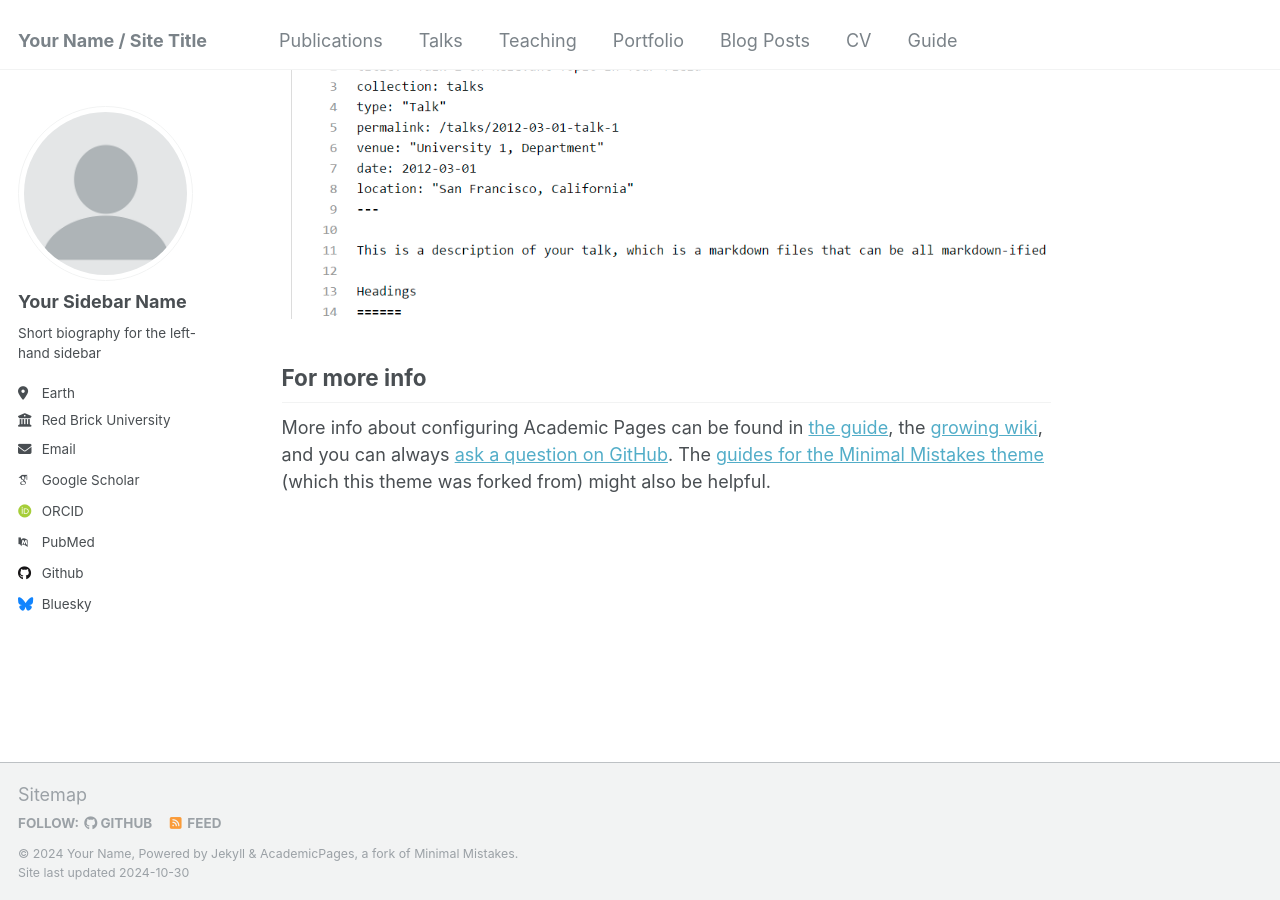
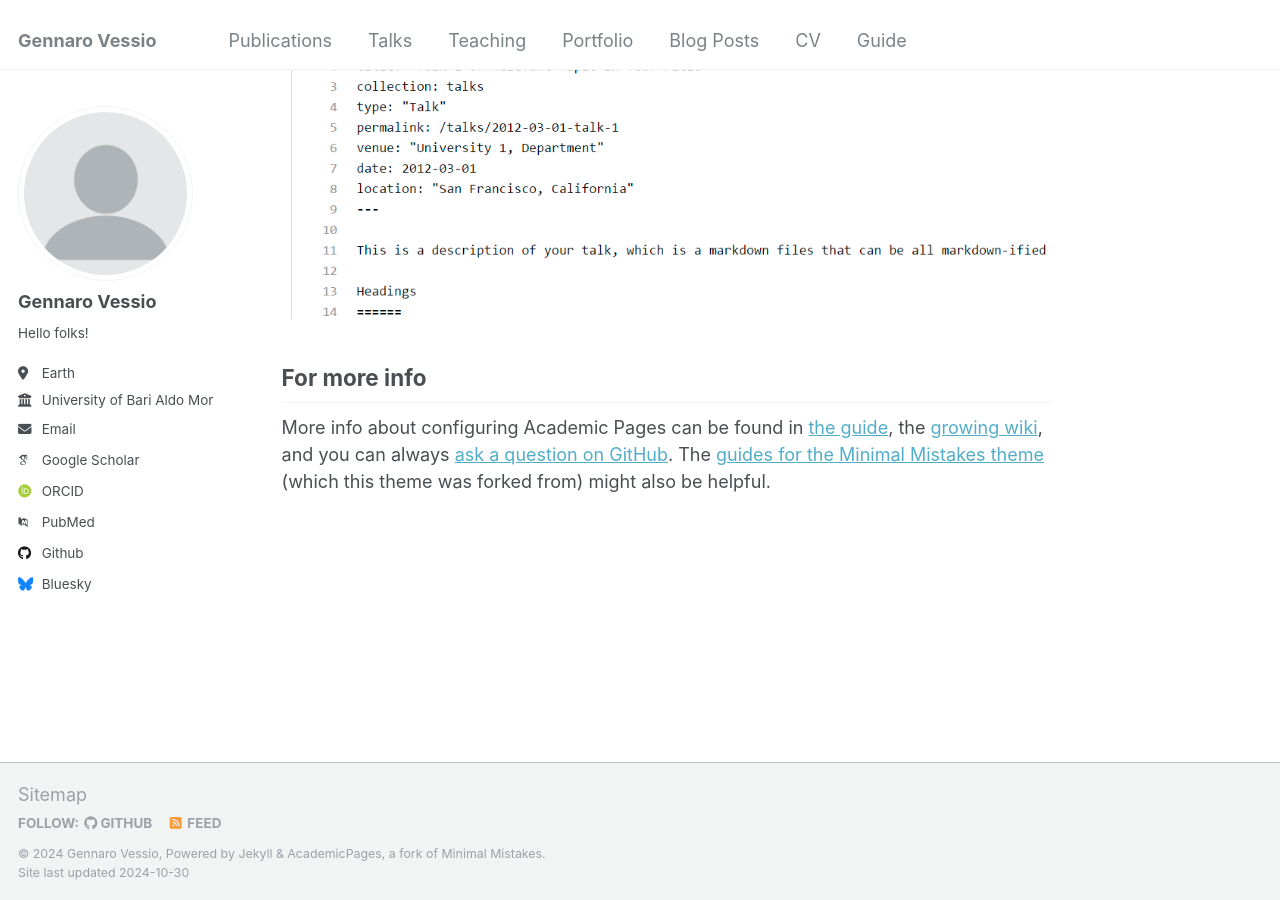
Before and after one commit to gvessio/gvessio.github.io, a Jekyll site: the page built from _pages/about.md, in a window 1280 px wide and 900 px high, scrolled down 2643 px. Built offline with Jekyll 4.4.1, drawn with Linux system fonts in a browser that asks for light colours; some web fonts are replaced.

Commit message:
Initial changes

```diff
--- a/_config.yml
+++ b/_config.yml
@@ -8,13 +8,13 @@
 
 # Basic Site Settings
 locale                   : "en-US"
-title                    : "Your Name / Site Title"
+title                    : "Gennaro Vessio"
 title_separator          : "-"
-name                     : &name "Your Name"
-description              : &description "personal description"
-url                      : https://academicpages.github.io # the base hostname & protocol for your site e.g. "https://mmistakes.github.io"
+name                     : &name "Gennaro Vessio"
+description              : &description "Hi there!"
+url                      : https://gvessio.github.io # the base hostname & protocol for your site e.g. "https://mmistakes.github.io"
 baseurl                  : "" # the subpath of your site, e.g. "/blog"
-repository               : "academicpages/academicpages.github.io"
+repository               : "gvessio/gvessio.github.io"
 
 # Site Author - The following control what appear as part of the author content on the side bar.
 #               If a field is blank the icon and link will not appear, otherwise it will be shown.
@@ -22,19 +22,19 @@ repository               : "academicpages/academicpages.github.io"
 author:
   # Biographic information
   avatar           : "profile.png"
-  name             : "Your Sidebar Name"
+  name             : "Gennaro Vessio"
   pronouns         : # example: "she/her"
-  bio              : "Short biography for the left-hand sidebar"
+  bio              : "Hello folks!"
   location         : "Earth"
-  employer         : "Red Brick University"
+  employer         : "University of Bari Aldo Moro"
   uri              : # URL
-  email            : "none@example.org"
+  email            : "gennaro.vessio@uniba.it"
 
   # Academic websites
   arxiv            : # URL - Update with the correct link to your profile
-  googlescholar    : "https://scholar.google.com/citations?user=PS_CX0AAAAAJ"
+  googlescholar    : "https://scholar.google.it/citations?user=KyQe9EgAAAAJ&hl"
   impactstory      : # URL
-  orcid            : "http://orcid.org/yourorcidurl"
+  orcid            : "http://orcid.org/0000-0002-0883-2691"
   semantic         : # URL
   pubmed           : "https://www.ncbi.nlm.nih.gov/pubmed/?term=john+snow"
   researchgate     : # URL
```
